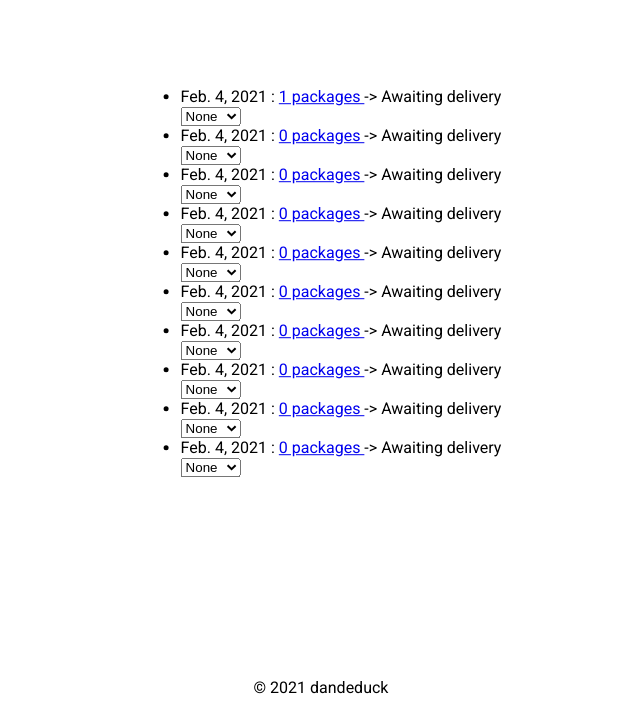
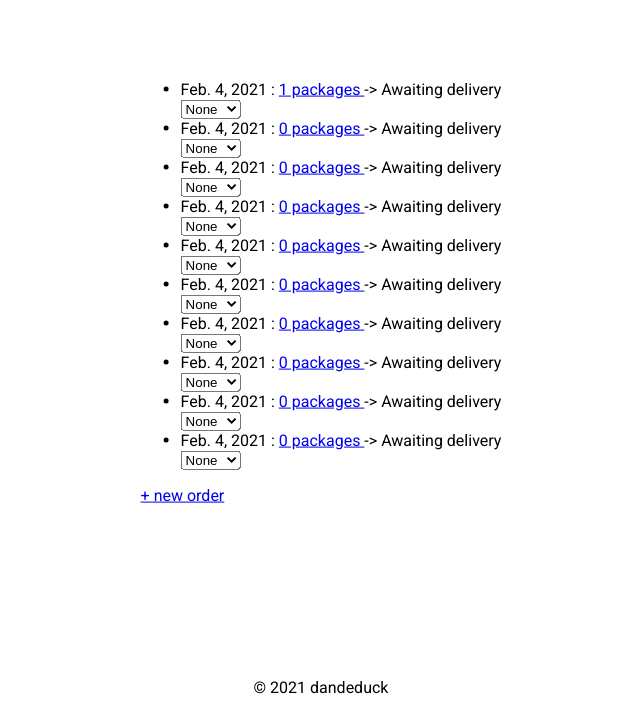
Before and after one commit to dandeduck/package-tracking-web, a Django app: a page that uses src/templates/packages/partner.html in a window 1280 px wide. Shown: the part 80-800 px from the top of the page, without its empty margins (319-959 px from the left). Run offline with Django 3.2, Linux system fonts and the light colour scheme; a user stored in the database is signed in; data comes from the database, SQL or seed files in the repository; both versions use the stored data as it was after the commit.

Commit message:
added actual new order creation

```diff
--- a/src/packages/models.py
+++ b/src/packages/models.py
@@ -54,7 +54,7 @@ class Order(models.Model):
     id = models.UUIDField(primary_key=True, default=uuid.uuid4, editable=False)
     collection_date = models.DateField(auto_now_add=True)
     partner = models.ForeignKey(Partner, on_delete=models.CASCADE)
-    driver = models.ForeignKey(Driver, on_delete=models.CASCADE)
+    driver = models.ForeignKey(Driver, on_delete=models.CASCADE, default=Driver.objects.get(name='None'))
 
     def related_packages(self):
         return Package.objects.filter(order=self)
--- a/src/packages/views.py
+++ b/src/packages/views.py
@@ -46,6 +46,9 @@ def partner_view(request):
             assigned_driver = Driver.objects.get(name=request.POST.get('driver'))
             order = Order.objects.filter(id=request.POST.get('order'))
             order.update(driver=assigned_driver)
+        else:
+            new_order_id = str(Order.objects.create(partner=requested_partner).id)
+            return redirect('/partner/new-order/?p='+requested_partner.name+'&order='+new_order_id)
     orders = requested_partner.related_orders()
     orders.sort()
     package_amounts = []
@@ -62,14 +65,15 @@ def partner_view(request):
         'order_amount_status_drivers': order_amount_status_drivers,
         'drivers': list(Driver.objects.all()),
         'is_staff': is_staff(request),
+        'partner': requested_partner
     }
 
     return render(request, "packages/partner.html", context)
 
 
 def partner_new_order(request):
-    partner = Partner.objects.filter(request.GET.get('p'))
-    order = Order.objects.filter(request.GET.get('order'))
+    partner = Partner.objects.get(name=request.GET.get('p'))
+    order = Order.objects.get(id=request.GET.get('order'))
 
     if not is_member(request, partner.name) and not is_staff(request):
         return render(request, 'errors/access_restricted.html', {})
@@ -90,7 +94,7 @@ def partner_new_order(request):
         rate = float(request.POST.get('rate'))
         phone_number = request.POST.get('phone_number')
 
-        Package.objects.craete(origin=origin_address, destination=destination_address, order=order.get(), rate=rate, phone_number=phone_number)
+        Package.objects.craete(origin=origin_address, destination=destination_address, order=order, rate=rate, phone_number=phone_number)
 
     context = {
         'packages': order.related_packages(),
--- a/src/templates/packages/partner.html
+++ b/src/templates/packages/partner.html
@@ -24,6 +24,15 @@
                 </form>
             {%endif%}
         </li>
-    {% endfor %}
+        {% endfor %}
     </ul>
+    <form name="new-order" action="/partner/?p={{partner}}" method="POST"> {% csrf_token %}
+        <a href="javascript:submitform('new-order')">+ new order</a>
+    </form>
+    <script type="text/javascript">
+        function submitform(count)
+        {
+            document.forms[count].submit();
+        }
+    </script>
 {% endblock %}
```
Also changed, not shown: src/db.sqlite3.
